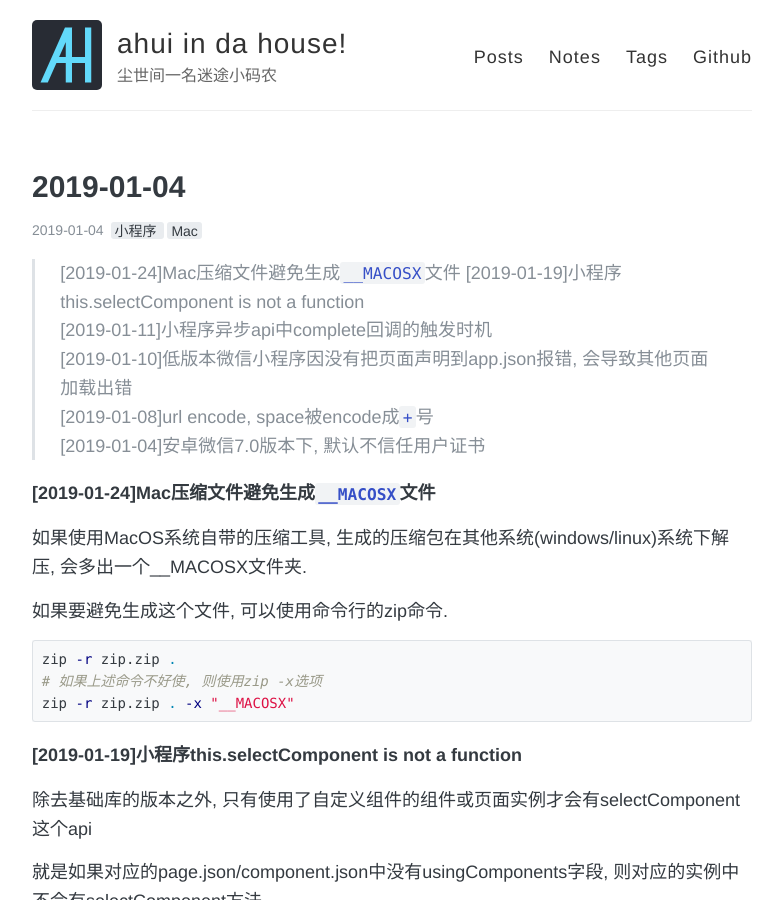
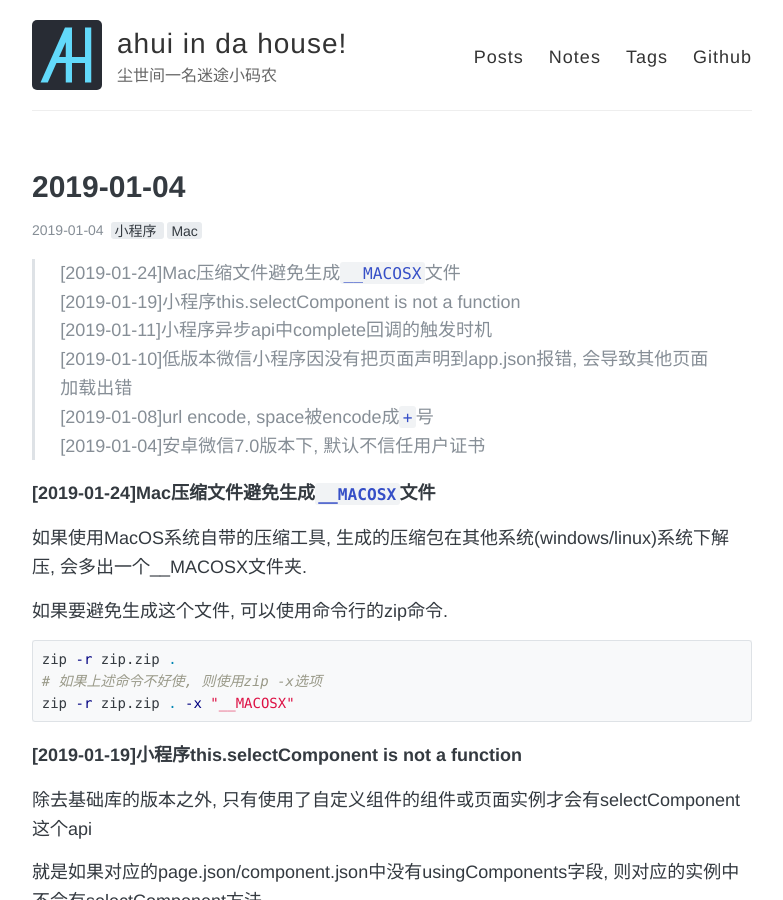
Before and after one commit to funkyLover/blog, a Jekyll site: the page built from notes/_posts/2019-01-04-notes.md, in a window 1280 px wide and 900 px high. Shown: the whole window, without its empty margins (248-1031 px from the left). Built offline with Jekyll 4.4.1, drawn with Linux system fonts in a browser that asks for light colours; comment, search, counter and statistics services are not loaded.

Commit message:
[fix]排版;

```diff
--- a/notes/_posts/2019-01-04-notes.md
+++ b/notes/_posts/2019-01-04-notes.md
@@ -7,7 +7,7 @@ comments: true
 share: true
 ---
 
-> [2019-01-24]Mac压缩文件避免生成`__MACOSX`文件
+> [2019-01-24]Mac压缩文件避免生成`__MACOSX`文件 <br>
 > [2019-01-19]小程序this.selectComponent is not a function <br>
 > [2019-01-11]小程序异步api中complete回调的触发时机 <br>
 > [2019-01-10]低版本微信小程序因没有把页面声明到app.json报错, 会导致其他页面加载出错 <br>
```
